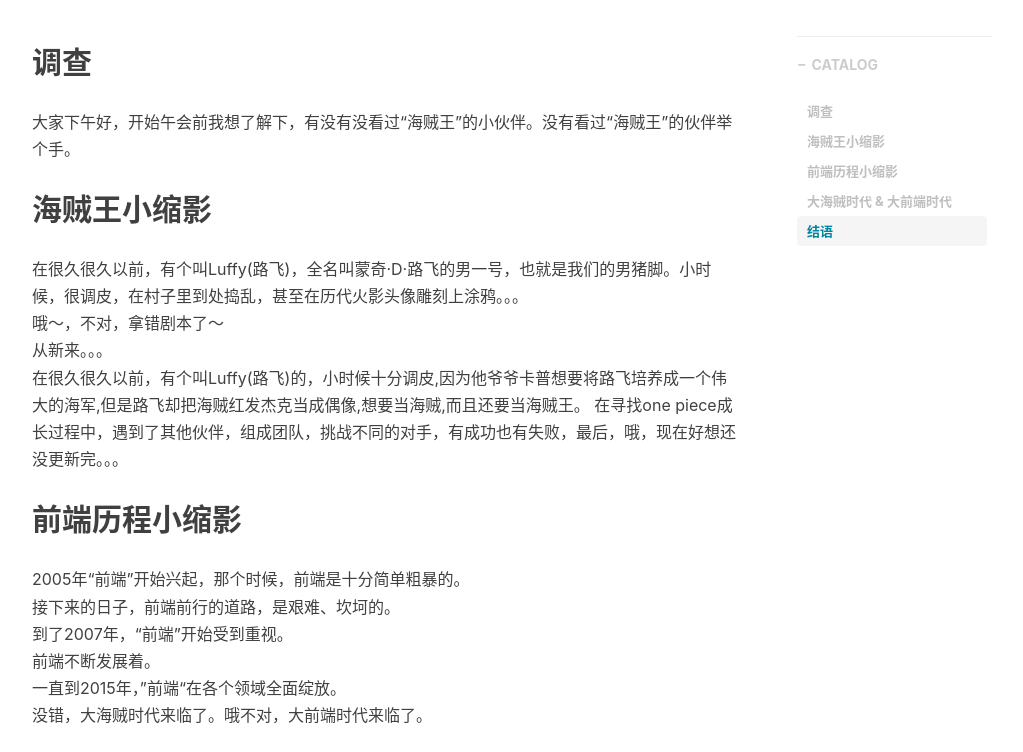
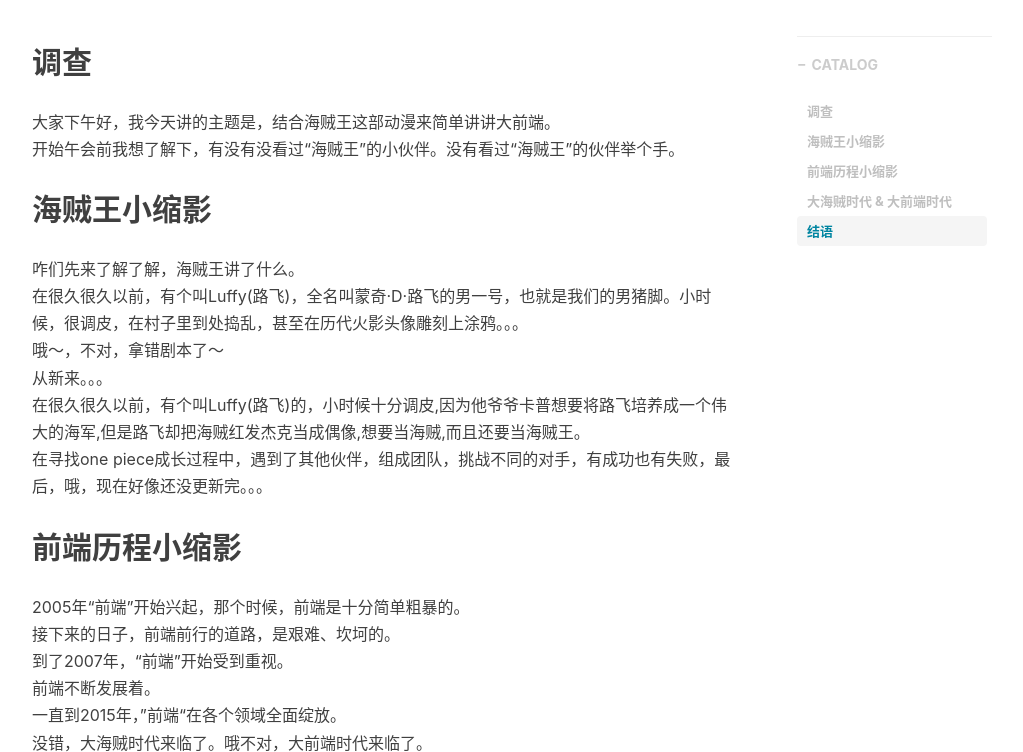
Before and after one commit to 00feng00/00feng00.github.io, a Jekyll site: the page built from _posts/2019-12-16-large_front end.markdown, in a window 1280 px wide and 900 px high, scrolled down 379 px, cut to the strip 148-900 px from the top of the window. Shown: the whole strip, without its empty margins (233-1256 px from the left). Built offline with Jekyll 4.4.1, drawn with Linux system fonts in a browser that asks for light colours; nearby versions of some CDN libraries; comment, search, counter and statistics services are not loaded.

Commit message:
Update 2019-12-16-large_front end.markdown

```diff
--- a/_posts/2019-12-16-large_front end.markdown
+++ b/_posts/2019-12-16-large_front end.markdown
@@ -12,14 +12,16 @@
 ---
 
 ## 调查
-大家下午好，开始午会前我想了解下，有没有没看过“海贼王”的小伙伴。没有看过“海贼王”的伙伴举个手。
+大家下午好，我今天讲的主题是，结合海贼王这部动漫来简单讲讲大前端。<br>
+开始午会前我想了解下，有没有没看过“海贼王”的小伙伴。没有看过“海贼王”的伙伴举个手。<br>
 
 ## 海贼王小缩影
+咋们先来了解了解，海贼王讲了什么。<br>
 在很久很久以前，有个叫Luffy(路飞)，全名叫蒙奇·D·路飞的男一号，也就是我们的男猪脚。小时候，很调皮，在村子里到处捣乱，甚至在历代火影头像雕刻上涂鸦。。。<br>
 哦～，不对，拿错剧本了～<br>
 从新来。。。<br>
-在很久很久以前，有个叫Luffy(路飞)的，小时候十分调皮,因为他爷爷卡普想要将路飞培养成一个伟大的海军,但是路飞却把海贼红发杰克当成偶像,想要当海贼,而且还要当海贼王。
-在寻找one piece成长过程中，遇到了其他伙伴，组成团队，挑战不同的对手，有成功也有失败，最后，哦，现在好想还没更新完。。。
+在很久很久以前，有个叫Luffy(路飞)的，小时候十分调皮,因为他爷爷卡普想要将路飞培养成一个伟大的海军,但是路飞却把海贼红发杰克当成偶像,想要当海贼,而且还要当海贼王。<br>
+在寻找one piece成长过程中，遇到了其他伙伴，组成团队，挑战不同的对手，有成功也有失败，最后，哦，现在好像还没更新完。。。<br>
 
 ## 前端历程小缩影
 2005年“前端”开始兴起，那个时候，前端是十分简单粗暴的。<br>
```
